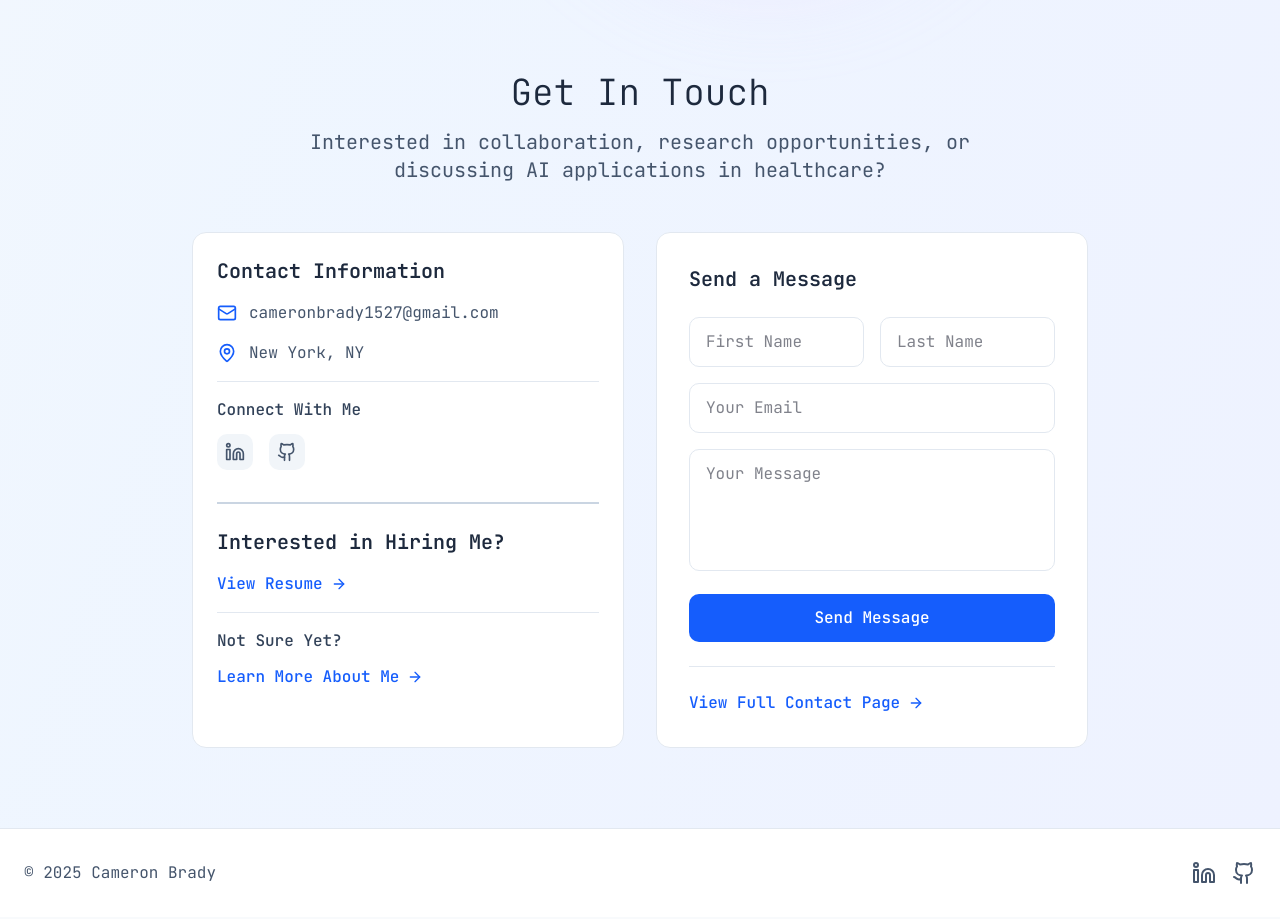
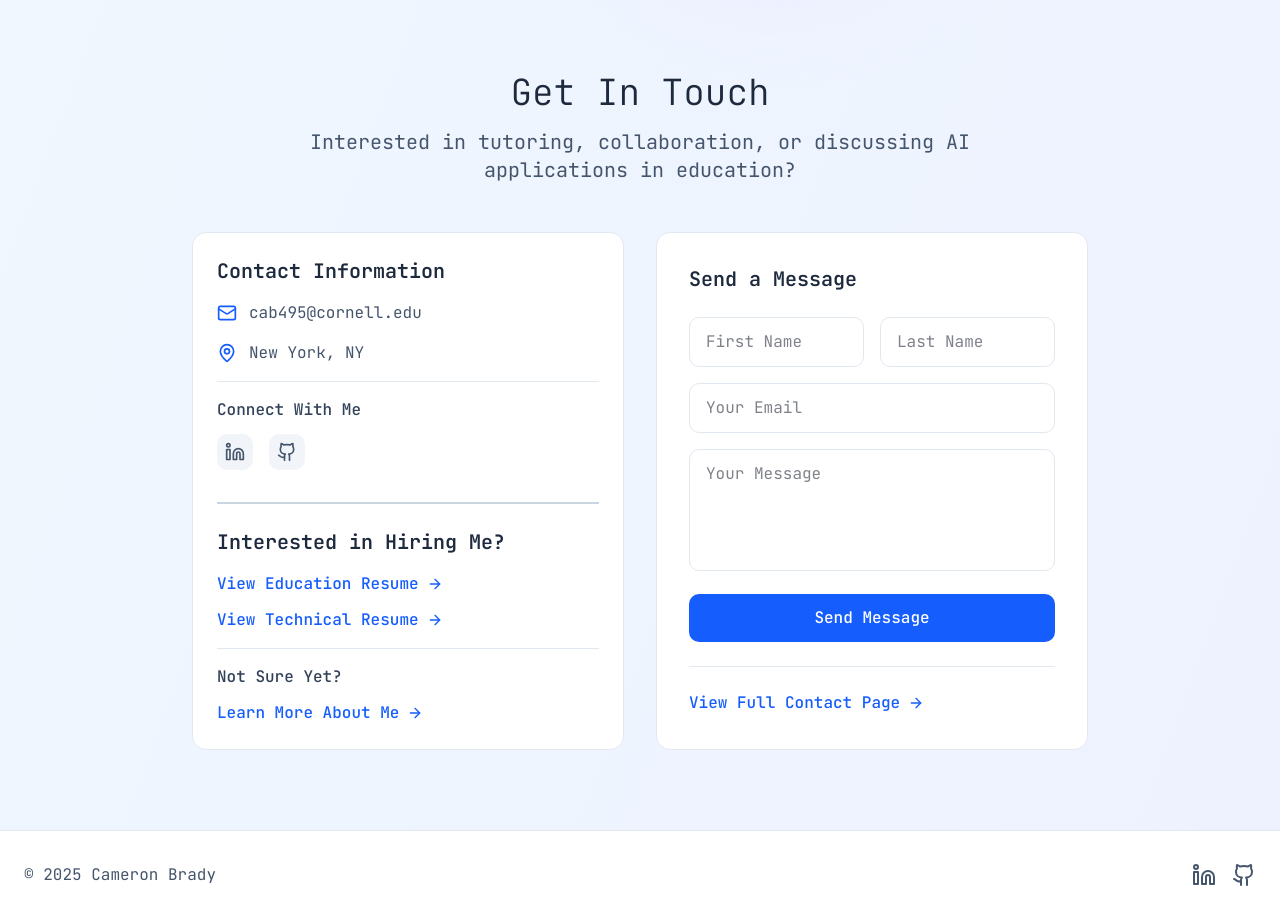
Before and after one commit to cameronbrady1527/portfolio-v2, a Next.js app: page / in a window 1280 px wide. Shown: the part 2660-3579 px from the top of the page. Built offline with nearby package versions, Linux system fonts and the light colour scheme.

Commit message:
contact form: added education resume; education reorient

```diff
--- a/src/components/home/QuickContact.tsx
+++ b/src/components/home/QuickContact.tsx
@@ -69,7 +69,7 @@ export default function QuickContact() {
         >
           <h2 className="text-4xl font-light text-slate-800 mb-4">Get In Touch</h2>
           <p className="text-xl text-slate-600 max-w-2xl mx-auto">
-            Interested in collaboration, research opportunities, or discussing AI applications in healthcare?
+            Interested in tutoring, collaboration, or discussing AI applications in education?
           </p>
         </motion.div>
 
@@ -88,7 +88,7 @@ export default function QuickContact() {
               <div className="space-y-4">
                 <div className="flex items-center gap-3">
                   <Mail className="text-blue-600" size={20} />
-                  <span className="text-slate-600"><a href="mailto:cameronbrady1527@gmail.com">cameronbrady1527@gmail.com</a></span>
+                  <span className="text-slate-600"><a href="mailto:cab495@cornell.edu">cab495@cornell.edu</a></span>
                 </div>
 
                 <div className="flex items-center gap-3">
@@ -122,7 +122,41 @@ export default function QuickContact() {
               <div className="border-t-2 border-slate-300 pt-6 mt-8">
                 <h3 className="text-xl font-semibold text-slate-800 mb-4">Interested in Hiring Me?</h3>
                 <NavLink
-                  href="/resume.pdf"
+                  href="/educationresume.pdf"
+                  openInNewTab
+                  className="flex items-center gap-2 text-blue-600 hover:text-blue-700 font-medium mb-3"
+                >
+                  <motion.div
+                    className="flex items-center gap-2"
+                    initial="initial"
+                    whileHover="hover"
+                  >
+                    <span className="relative inline-block after:content-[''] after:absolute after:left-0 after:bottom-0
+                                 after:w-full after:h-0.5 after:bg-blue-600 after:origin-right after:scale-x-0
+                                 hover:after:origin-left hover:after:scale-x-100 after:transition-transform
+                                 after:duration-300 after:ease-out">
+                      View Education Resume
+                    </span>
+                    <motion.span
+                      variants={{
+                        initial: { x: 0 },
+                        hover: {
+                          x: [0, 8, 0],
+                          transition: {
+                            duration: 0.6,
+                            ease: "easeInOut",
+                            repeat: 1
+                          }
+                        }
+                      }}
+                      className="inline-block"
+                    >
+                      <ArrowRight size={16} />
+                    </motion.span>
+                  </motion.div>
+                </NavLink>
+                <NavLink
+                  href="/techresume.pdf"
                   openInNewTab
                   className="flex items-center gap-2 text-blue-600 hover:text-blue-700 font-medium"
                 >
@@ -135,7 +169,7 @@ export default function QuickContact() {
                                  after:w-full after:h-0.5 after:bg-blue-600 after:origin-right after:scale-x-0
                                  hover:after:origin-left hover:after:scale-x-100 after:transition-transform
                                  after:duration-300 after:ease-out">
-                      View Resume
+                      View Technical Resume
                     </span>
                     <motion.span
                       variants={{
```
